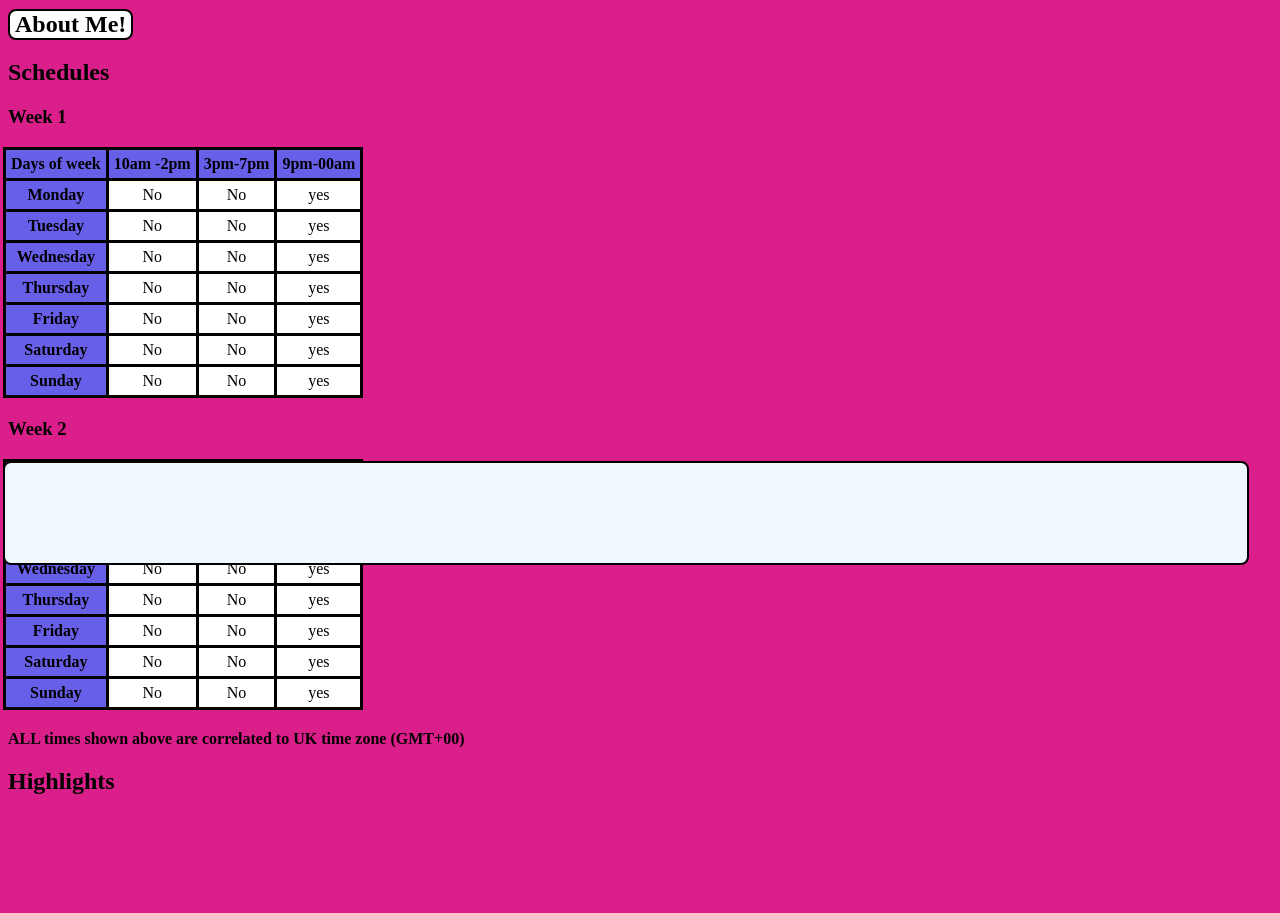
After one commit to j-noon/Moogle_rockstar, a Django app: page / in a window 1280 px wide. The commit adds this page. Shown: the part 235-1148 px from the top of the page. Run offline with Django 5.2, Linux system fonts and the light colour scheme.

Commit message:
home page made: base html and css set up, home page html and css linked to base pages and all urls set up for pages

```diff
--- a/core/static/core/css/base.css
+++ b/core/static/core/css/base.css
@@ -0,0 +1,101 @@
+/*css colors*/
+/*pink #db1f8a*/
+/*black #000000*/
+/*white #ffffff*/
+
+/*wildcard selectors*/
+
+* h1,
+h2,
+h3,
+p {
+  color: black;
+  margin-left: 5px;
+}
+
+body {
+  background-color: #db1f8a;
+  margin-left: 3px;
+}
+
+/*header*/
+
+#logo img {
+  height: 100px;
+  width: 100px;
+  position: absolute;
+  left: 35%;
+  top: 35px;
+}
+
+h1 {
+  text-align: center;
+  font-size: 180%;
+}
+
+#nav-btn {
+  height: 30px;
+  width: 35px;
+  font-size: 100%;
+  position: absolute;
+  top: 20px;
+  border: solid 2px black;
+  border-radius: 5px;
+}
+
+#nav-list {
+  list-style-type: none;
+  position: absolute;
+  left: -200px;
+  top: 50px;
+  background-color: white;
+  border: solid 2px black;
+  border-radius: 8px;
+  padding-left: 5px;
+  padding-right: 5px;
+}
+
+#nav-list.show {
+  left: 10px; /* slide into view */
+}
+
+#nav-list li {
+  text-align: left;
+  padding: 5px 0;
+}
+
+#nav-list a {
+  text-decoration: none;
+  color: black;
+}
+
+/* footer*/
+
+#footer {
+  position: fixed;
+  bottom: 0px;
+  width: 97%;
+  height: 100px;
+  background-color: aliceblue;
+  border: solid 2px black;
+  border-radius: 8px;
+}
+
+#footer-list {
+  list-style-type: none;
+  text-align: center;
+  padding-left: 0px;
+  padding-top: 15px;
+}
+
+#footer-list a {
+  font-size: 190%;
+  display: inline-block;
+  color: black;
+}
+
+.footer-icons {
+  display: inline-block;
+  padding-left: 10px;
+  padding-right: 10px;
+}
--- /dev/null
+++ b/core/static/core/css/home.css
@@ -0,0 +1,58 @@
+/*About me*/
+
+#about-btn {
+  margin-top: -10px;
+  background-color: white;
+  border: solid 2px black;
+  border-radius: 8px;
+  padding-left: 5px;
+  padding-right: 5px;
+  width: fit-content;
+}
+
+#about-para {
+  position: absolute;
+  background-color: white;
+  border: solid 2px black;
+  border-radius: 8px;
+  padding: 5px;
+  width: 90%;
+  z-index: 999;
+  left: -4000px;
+}
+/*about me section toggle*/
+#about-para.show {
+  left: 5px;
+}
+
+/*hero*/
+
+#hero img {
+  margin-top: 40px;
+  height: 120px;
+  width: 100%;
+}
+
+/*scheedule section*/
+
+table {
+  margin-bottom: 20px;
+  text-align: center;
+  border-collapse: collapse;
+}
+
+.Schedule {
+  border: solid 3px black;
+  background-color: rgb(104, 95, 233);
+  padding: 5px;
+}
+
+.schedule-cells {
+  border: solid 3px black;
+  background-color: white;
+  padding: 5px;
+}
+
+.schedule-wrapper {
+  display: block; /* default for small screens */
+}
--- a/core/templates/base.html
+++ b/core/templates/core/base.html
@@ -12,10 +12,12 @@
   <!-- style sheet link -->
   <link rel="stylesheet" href="{% static 'core/css/base.css' %}">
 
+    {% block head %}{% endblock %}
+
   <!-- fav icons -->
   <link rel="icon" sizes="180x180" href="{% static 'core/favicons/favicon-dj-180x180.webp' %}">
-  <link rel="icon" type="image/png" sizes="16x16" href="{% static 'core/favicons/favicon-dj-16x16.webp' %}" />
-  <link rel="icon" type="image/png" sizes="32x32" href="{% static 'core/favicons/favicon-dj-32x32.webp' %}" />
+  <link rel="icon" type="image/png" sizes="16x16" href="{% static 'core/favicons/favicon-dj-16x16.webp' %}">
+  <link rel="icon" type="image/png" sizes="32x32" href="{% static 'core/favicons/favicon-dj-32x32.webp' %}">
 
   <title>{% block title %}Moogle-rockstar{% endblock %}</title>
 </head>
@@ -35,6 +37,8 @@
     <li><a href="{% url 'merchandise' %}"><strong>Merchandise</strong></a></li>
     <li><a href="{% url 'lets_play' %}"><strong>Let's Play</strong></a></li>
   </ul>
+
+  {% block content %}{% endblock %}
 
 
   <!-- footer -->
--- /dev/null
+++ b/core/templates/core/home.html
@@ -0,0 +1,167 @@
+{% extends "core/base.html" %}
+{% load static %}
+
+{% block title %}Home{% endblock %}
+
+{% block head %}
+  <link rel="stylesheet" href="{% static 'core/css/home.css' %}">
+{% endblock %}
+
+
+
+{% block content %}
+<!-- this where we out the page content-->
+ <div id="hero">
+    <img src="assets\images\moog-hero-image.webp" alt="hero image of moogle avatar">
+  </div>
+  <br>
+
+  <div id="about">
+    <h2 id="about-btn">About Me!</h2>
+    <p id="about-para">Hey! I’m Moog13 Rockstar — a content creator, UK Twitch streamer, and your guide through the
+      eerie and unknown.
+      I specialize in adventure and horror streams, where jump scares, creepy vibes, and mysterious twists are all
+      part of the fun. When I’m not exploring haunted worlds on Twitch, I’m conjuring up killer GFX, designing
+      darkly inspired merch, and crafting content with a creative edge. If you love thrills, chills, and a touch
+      of the macabre, you’re in the right place. Welcome to the Rockstar realm — enter if you dare. </p>
+  </div>
+
+
+  <div id="Schedule">
+    <h2> Schedules</h2>
+    <div class="schedule-wrapper">
+      <div class="scheudle-week">
+        <h3> Week 1</h3>
+
+        <table>
+          <tr>
+            <th class="Schedule">Days of week</th>
+            <th class="Schedule">10am -2pm</th>
+            <th class="Schedule">3pm-7pm</th>
+            <th class="Schedule">9pm-00am</th>
+          </tr>
+
+          <tr>
+            <th class="Schedule">Monday</th>
+            <td class="schedule-cells">No</td>
+            <td class="schedule-cells">No</td>
+            <td class="schedule-cells">yes</td>
+          </tr>
+
+          <tr>
+            <th class="Schedule">Tuesday</th>
+            <td class="schedule-cells">No</td>
+            <td class="schedule-cells">No</td>
+            <td class="schedule-cells">yes</td>
+          </tr>
+
+          <tr>
+            <th class="Schedule">Wednesday</th>
+            <td class="schedule-cells">No</td>
+            <td class="schedule-cells">No</td>
+            <td class="schedule-cells">yes</td>
+          </tr>
+
+          <tr>
+            <th class="Schedule">Thursday</th>
+            <td class="schedule-cells">No</td>
+            <td class="schedule-cells">No</td>
+            <td class="schedule-cells">yes</td>
+          </tr>
+
+          <tr>
+            <th class="Schedule">Friday</th>
+            <td class="schedule-cells">No</td>
+            <td class="schedule-cells">No</td>
+            <td class="schedule-cells">yes</td>
+          </tr>
+
+          <tr>
+            <th class="Schedule">Saturday</th>
+            <td class="schedule-cells">No</td>
+            <td class="schedule-cells">No</td>
+            <td class="schedule-cells">yes</td>
+          </tr>
+
+          <tr>
+            <th class="Schedule">Sunday</th>
+            <td class="schedule-cells">No</td>
+            <td class="schedule-cells">No</td>
+            <td class="schedule-cells">yes</td>
+          </tr>
+        </table>
+      </div>
+      <div class="schedule-week">
+        <h3> Week 2</h3>
+
+        <table>
+          <tr>
+            <th class="Schedule">Days of week</th>
+            <th class="Schedule">10am -2pm</th>
+            <th class="Schedule">3pm-7pm</th>
+            <th class="Schedule">9pm-00am</th>
+          </tr>
+
+          <tr>
+            <th class="Schedule">Monday</th>
+            <td class="schedule-cells">No</td>
+            <td class="schedule-cells">No</td>
+            <td class="schedule-cells">yes</td>
+          </tr>
+
+          <tr>
+            <th class="Schedule">Tuesday</th>
+            <td class="schedule-cells">No</td>
+            <td class="schedule-cells">No</td>
+            <td class="schedule-cells">yes</td>
+          </tr>
+
+          <tr>
+            <th class="Schedule">Wednesday</th>
+            <td class="schedule-cells">No</td>
+            <td class="schedule-cells">No</td>
+            <td class="schedule-cells">yes</td>
+          </tr>
+
+          <tr>
+            <th class="Schedule">Thursday</th>
+            <td class="schedule-cells">No</td>
+            <td class="schedule-cells">No</td>
+            <td class="schedule-cells">yes</td>
+          </tr>
+
+          <tr>
+            <th class="Schedule">Friday</th>
+            <td class="schedule-cells">No</td>
+            <td class="schedule-cells">No</td>
+            <td class="schedule-cells">yes</td>
+          </tr>
+
+          <tr>
+            <th class="Schedule">Saturday</th>
+            <td class="schedule-cells">No</td>
+            <td class="schedule-cells">No</td>
+            <td class="schedule-cells">yes</td>
+          </tr>
+
+          <tr>
+            <th class="Schedule">Sunday</th>
+            <td class="schedule-cells">No</td>
+            <td class="schedule-cells">No</td>
+            <td class="schedule-cells">yes</td>
+          </tr>
+        </table>
+      </div>
+    </div>
+    <p><strong>ALL times shown above are correlated to UK time zone (GMT+00)</strong></p>
+  </div>
+
+  <h2>Highlights</h2>
+
+  <br>
+  <br>
+  <br>
+  <br>
+  <br>
+
+{% endblock %}
--- a/moogle/settings.py
+++ b/moogle/settings.py
@@ -116,6 +116,7 @@ USE_TZ = True
 # https://docs.djangoproject.com/en/5.2/howto/static-files/
 
 STATIC_URL = 'static/'
+STATICFILES_DIRS = [BASE_DIR / "core" / "static"]
 
 # Default primary key field type
 # https://docs.djangoproject.com/en/5.2/ref/settings/#default-auto-field
```
Also changed, not shown: core/templates/home.html (deleted, +0 -9 lines), core/templates/core/login.html (added), core/templates/core/logout.html (added), core/templates/core/register.html (added).
